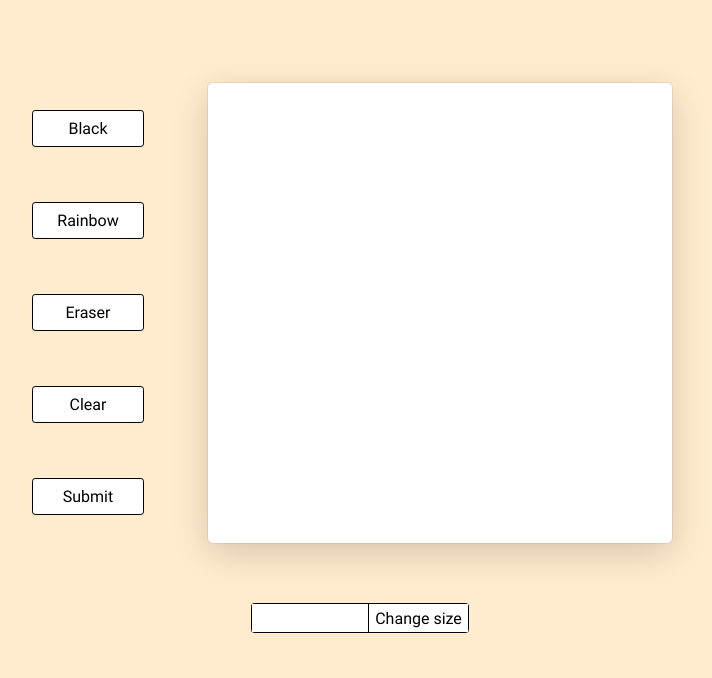
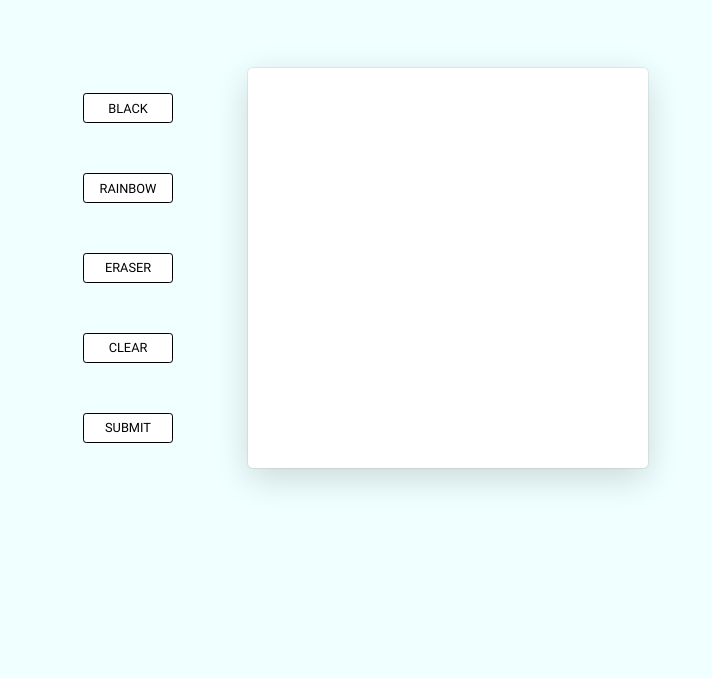
Before and after one commit to SuchitG04/jqjk, a plain HTML site: page index.html in a window 1280 px wide. Shown: the part 132-810 px from the top of the page, without its empty margins (280-992 px from the left). Drawn offline with nearby package versions, Linux system fonts and the light colour scheme.

Commit message:
Redesign the whole page; Add a function to make a POST req

```diff
--- a/index.html
+++ b/index.html
@@ -7,7 +7,6 @@
     <link rel="stylesheet" href="./style.css" />
   </head>
   <body>
-    <h1>TITLE :)</h1>
     <script src="https://ajax.googleapis.com/ajax/libs/jquery/3.7.1/jquery.min.js"></script>
     <script src="./script.js"></script>
   </body>
--- a/script.js
+++ b/script.js
@@ -1,33 +1,21 @@
 $(document).ready(function () {
   const $body = $("body");
-  const $container = $("<div>").addClass("container");
 
   //viewport
-  const $optAndGrid = $("<div>").addClass("optAndGrid");
+  const $container = $("<div>").addClass("container");
   const $options = $("<div>").addClass("options");
   const $grid = $("<div>").addClass("grid");
 
   //options(to change the colors of our pen(or paint brush whatever))
-  const $blackPen = $("<button>").addClass("optionBtns").text("Black");
-  const $rainbowPen = $("<button>").addClass("optionBtns").text("Rainbow");
-  const $eraser = $("<button>").addClass("optionBtns").text("Eraser");
-  const $clearBtn = $("<button>").addClass("optionBtns").text("Clear");
-  const $submitBtn = $("<button>").addClass("optionBtns").text("Submit");
-
-  //input
-  const $inputContainer = $("<div>").addClass("inputContainer");
-  const $inputWrapper = $("<div>").addClass("inputWrapper");
-  const $userInputBox = $("<input>")
-    .attr("type", "number")
-    .attr("id", "userInput");
-  const $inputBtn = $("<button>").addClass("inputBtn").text("Change size");
+  const $blackPen = $("<button>").addClass("optionBtns").text("BLACK");
+  const $rainbowPen = $("<button>").addClass("optionBtns").text("RAINBOW");
+  const $eraser = $("<button>").addClass("optionBtns").text("ERASER");
+  const $clearBtn = $("<button>").addClass("optionBtns").text("CLEAR");
+  const $submitBtn = $("<button>").addClass("optionBtns").text("SUBMIT");
 
   //appending elements
   $options.append($blackPen, $rainbowPen, $eraser, $clearBtn, $submitBtn);
-  $optAndGrid.append($options, $grid);
-  $inputWrapper.append($userInputBox, $inputBtn);
-  $inputContainer.append($inputWrapper);
-  $container.append($optAndGrid, $inputContainer);
+  $container.append($options, $grid);
   $body.append($container);
 
   //functions
@@ -37,7 +25,7 @@ $(document).ready(function () {
 
   function addPixels(dimensions) {
     $grid.empty();
-    const pixelHeight = 460 / dimensions;
+    const pixelHeight = 400 / dimensions;
 
     for (let i = 0; i < dimensions * dimensions; i++) {
       const $pixel = $("<div>")
@@ -73,17 +61,6 @@ $(document).ready(function () {
   }
 
   //Event listeners
-  $inputBtn.on("click", function () {
-    const userInput = Number($userInputBox.val());
-
-    if (userInput > 0 && userInput <= 100) {
-      addPixels(userInput);
-    } else {
-      alert("ERROR: Input a number between 1 and 100");
-      //TODO: display the error more nicely
-    }
-  });
-
   $blackPen.on("click", function () {
     currentMode = "black";
   });
@@ -115,8 +92,23 @@ $(document).ready(function () {
         pixelData.push(1);
       }
     });
-    console.log(pixelData);
+
+    const number = getNumber(pixelData);
+    console.log(number);
   });
 
-  addPixels(16); //default grid
+  //function to post pixelData to the server and get a number as a response
+  const getNumber = (pixelData) => {
+    $.ajax({
+      type: "POST",
+      url: "http://127.0.0.1:8000",
+      data: JSON.stringify(pixelData),
+      contentType: "application/json",
+      success: function (response) {
+        return response;
+      },
+    });
+  };
+
+  addPixels(28); //default grid
 });
--- a/style.css
+++ b/style.css
@@ -10,41 +10,31 @@
 
 body {
   height: 100vh;
+  padding: 0px;
   margin: 0px;
   display: flex;
   flex-direction: column;
   justify-content: center;
   align-items: center;
   font-family: Roboto;
-  background-color: blanchedalmond;
+  background-color: azure;
 }
 
 h1 {
   color: black;
-  padding: 8px;
-  font-size: 4rem;
+  font-size: 3rem;
   font-family: Roboto-Bold;
+  margin: 0;
+  width: 100%;
 }
 
 .container {
-  font-size: 1rem;
-  padding: 2rem;
   display: flex;
-  flex-direction: column;
-  align-items: center;
-  justify-content: center;
-  border-radius: 1rem;
-}
-
-.optAndGrid {
-  display: flex;
-  padding: 1rem 1rem 1rem 0;
 }
 
 .options {
   width: 7rem;
   margin-right: 4rem;
-  flex: auto;
   display: flex;
   flex-direction: column;
   justify-content: space-around;
@@ -52,10 +42,10 @@ h1 {
 }
 
 .optionBtns {
-  font-size: 1rem;
-  width: 100%;
+  font-size: 0.8rem;
+  width: 80%;
   font-family: inherit;
-  padding: 0.5rem;
+  padding: 0.4rem;
   cursor: pointer;
   transition: transform 0.1s ease-in-out;
   background-color: white;
@@ -74,9 +64,9 @@ h1 {
 }
 
 .grid {
-  max-height: 464px; /*hardcoded for simplicity*/
+  max-height: 25rem;
   background-color: white;
-  max-width: 464px;
+  max-width: 25rem;
   display: flex;
   flex-wrap: wrap;
   box-sizing: border-box;
@@ -89,39 +79,3 @@ h1 {
   box-sizing: border-box;
   user-select: none;
 }
-
-.inputContainer {
-  display: flex;
-  justify-content: center;
-  align-items: center;
-  flex: auto;
-  padding: 0.8rem;
-  margin-top: 2rem;
-}
-
-.inputWrapper {
-  display: flex;
-  border: 1px solid black;
-  border-radius: 0.2rem;
-}
-
-input[type="number"] {
-  padding: 5px 10px;
-  width: 6rem;
-  font-size: 1rem;
-  border: none;
-  border-right: 1px solid black;
-}
-
-.inputBtn {
-  font-size: 1rem;
-  cursor: pointer;
-  font-family: inherit;
-  background-color: white;
-  outline: none;
-  border: none;
-}
-
-.inputBtn:hover {
-  background-color: #eee;
-}
```
